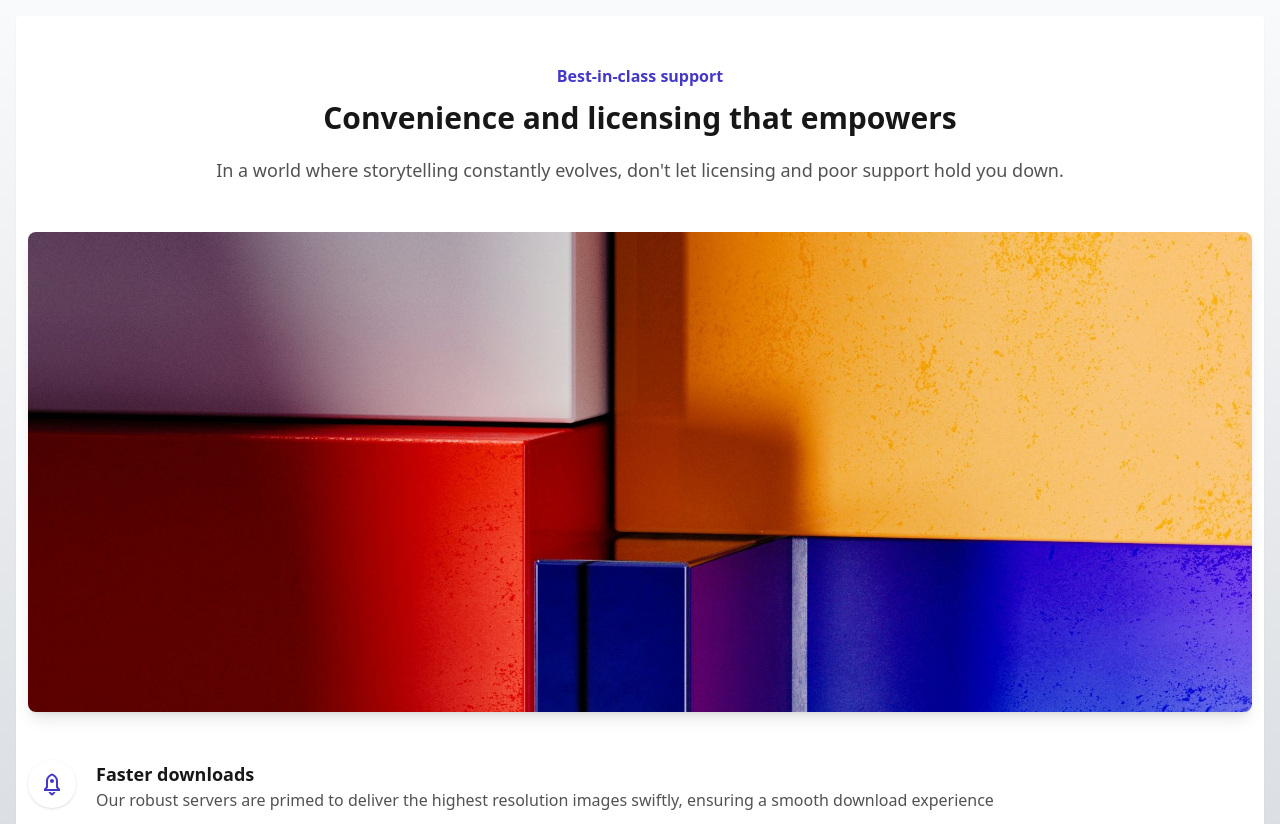
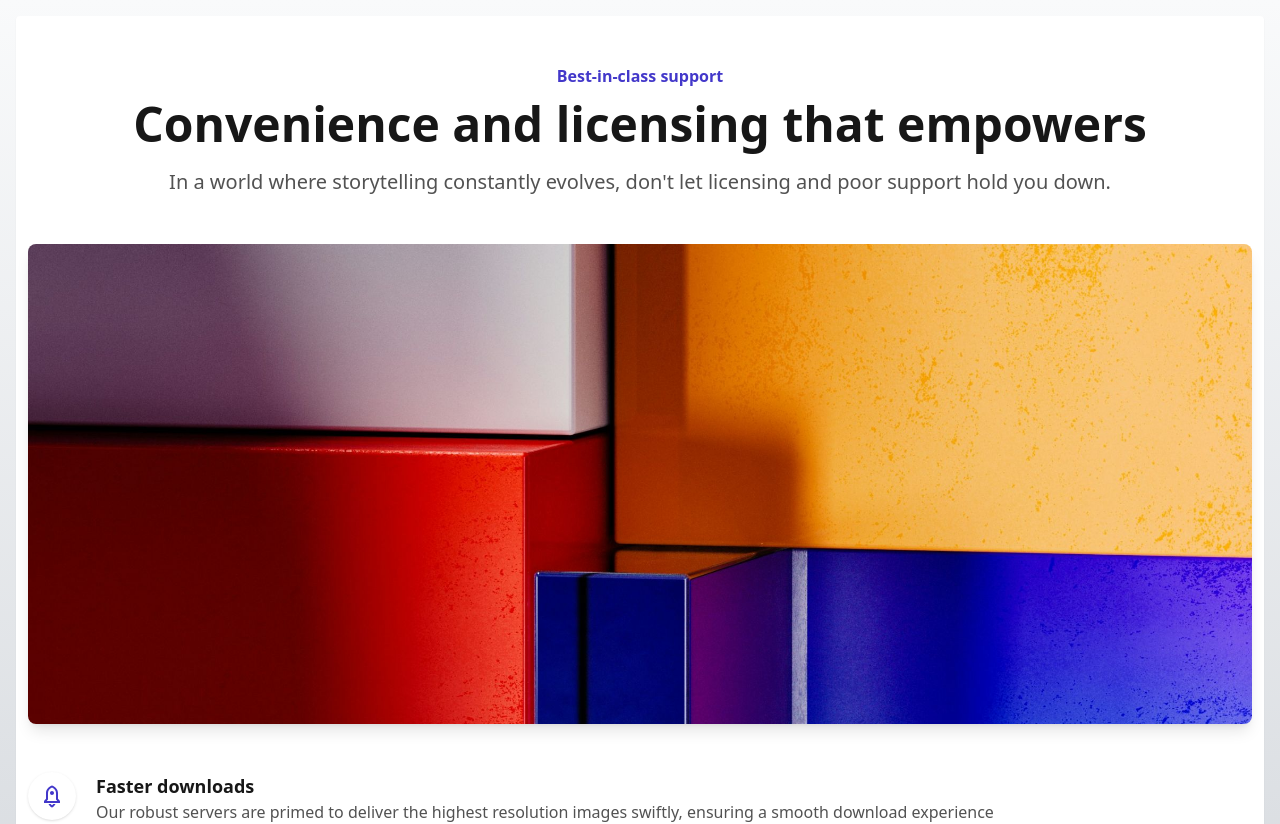
Before and after one commit to CodyJPerry/features-section-side-image, a Next.js app: page / in a window 1280 px wide. Shown: the top 824 px of the page. Built offline with nearby package versions, Linux system fonts and the light colour scheme.

Commit message:
Adjust text sizing for larger screens

```diff
--- a/app/page.tsx
+++ b/app/page.tsx
@@ -6,13 +6,13 @@ export default function Home() {
     <main class='m-4'>
       <section className='grid grid-cols-1 grow bg-white rounded shadow-sm px-3 py-12'>
         <div className='flex flex-col'>
-          <h1 className='text-3xl font-semibold text-center text-neutral-900 order-1 mt-3 mb-5'>
+          <h1 className='text-3xl md:text-5xl font-semibold text-center text-neutral-900 order-1 mt-3 mb-5'>
             Convenience and licensing that empowers
           </h1>
           <p className='text-base font-semibold text-center text-indigo-700 order-0'>
             Best-in-class support
           </p>
-          <p className='text-lg font-normal text-neutral-600 text-center order-3'>
+          <p className='text-lg md:text-xl font-normal text-neutral-600 text-center order-3'>
             In a world where storytelling constantly evolves, don&apos;t let
             licensing and poor support hold you down.
           </p>
--- a/tailwind.config.ts
+++ b/tailwind.config.ts
@@ -14,7 +14,6 @@ const config: Config = {
           'conic-gradient(from 180deg at 50% 50%, var(--tw-gradient-stops))',
       },
       screens: {
-        xs: '320px',
         sm: '400px',
         md: '600px',
         lgmd: '768px',
```
